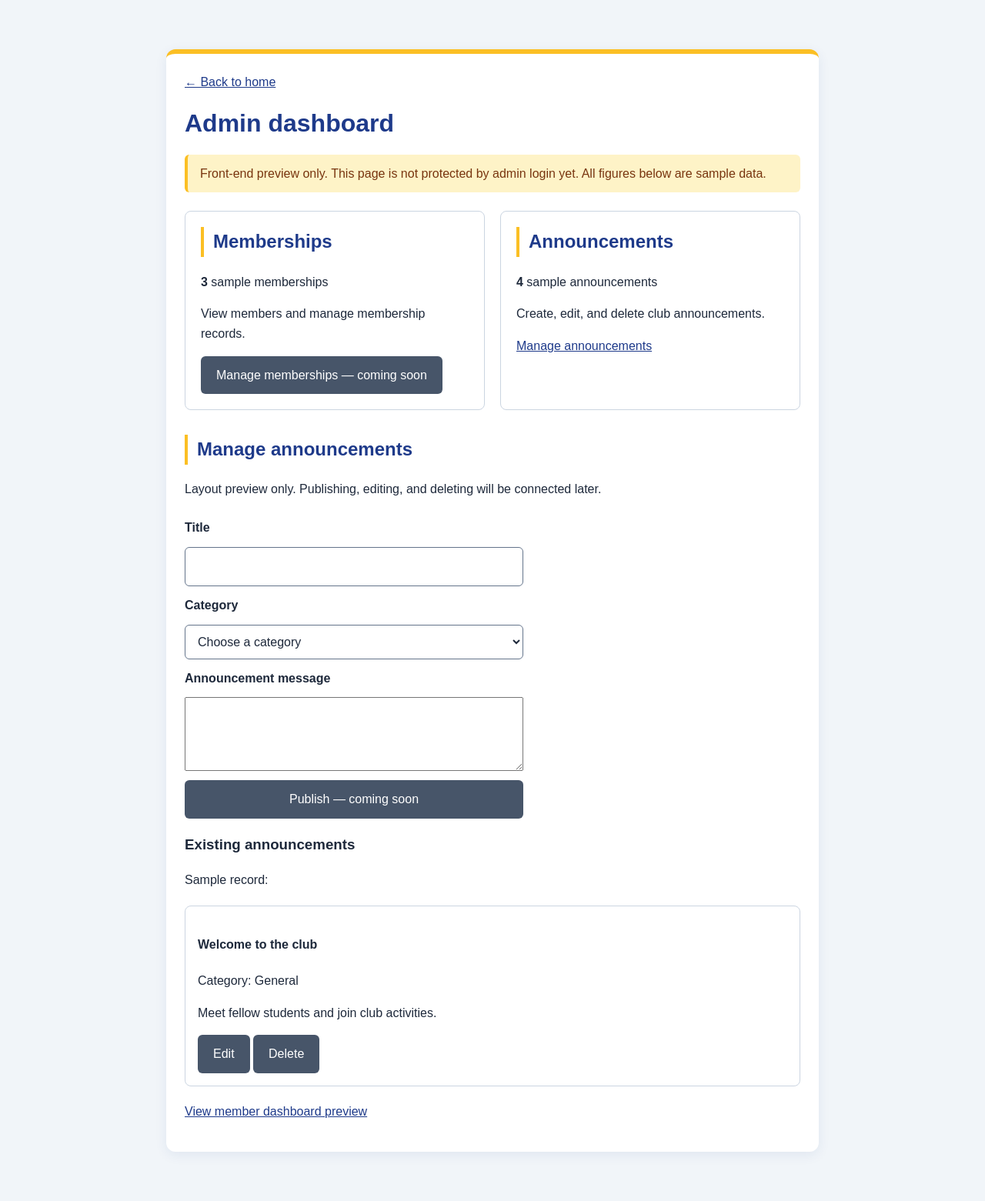
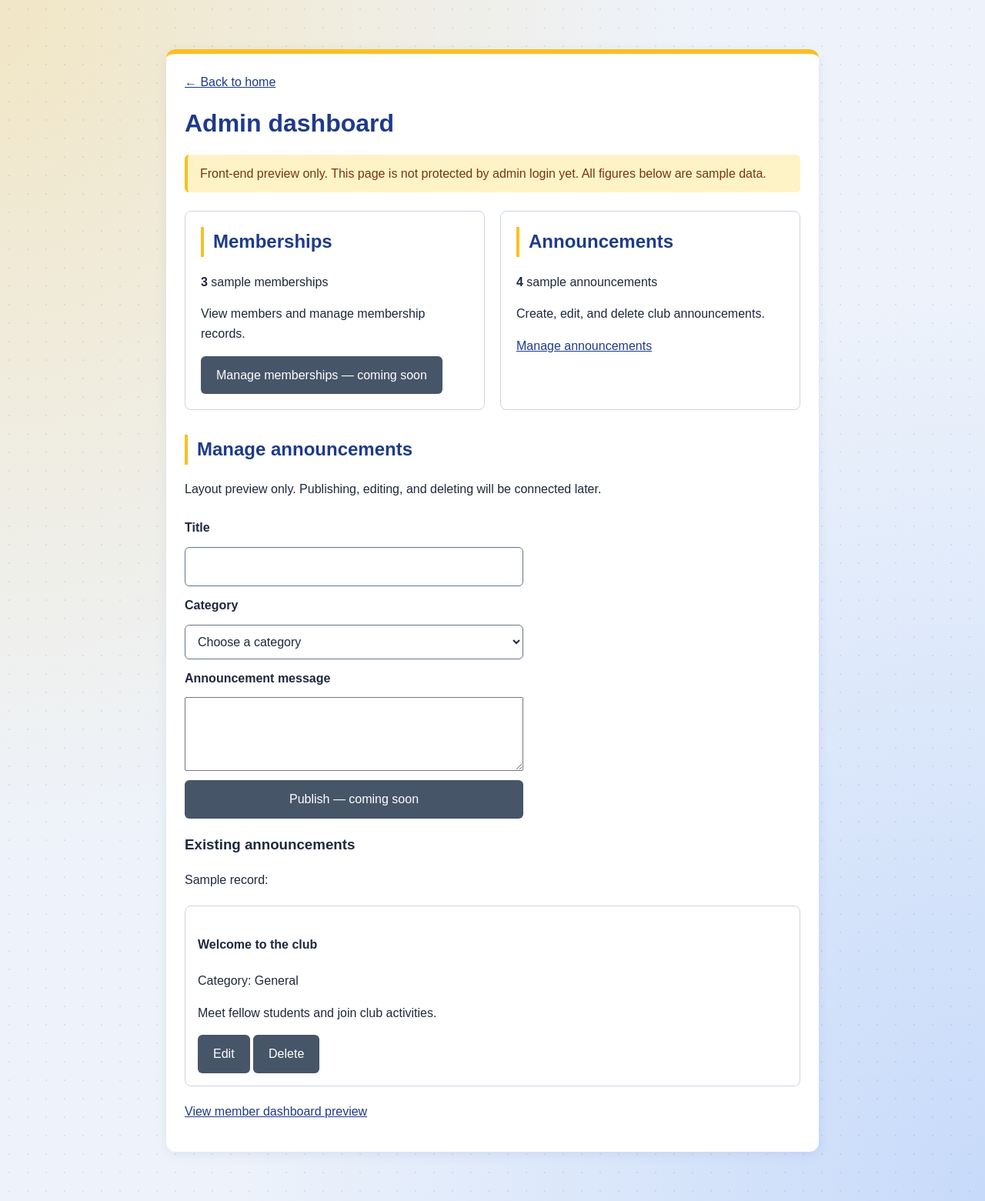
Before and after one commit to mrhsahil/Group-Assessment, a PHP site: page /admin.html in a window 1280 px wide. Shown: the whole page at 77% size. Run offline with PHP 8.4, Linux system fonts and the light colour scheme.

Commit message:
decorative background

```diff
--- a/style.css
+++ b/style.css
@@ -308,3 +308,28 @@ nav[aria-label="Announcement pages"] {
         padding: 24px 16px;
     }
 }
+
+/* Decorative page background */
+body {
+    min-height: 100vh;
+    box-sizing: border-box;
+    background-color: #eef3fb;
+    background-image:
+        radial-gradient(
+            circle,
+            rgba(30, 58, 138, 0.10) 1px,
+            transparent 1.5px
+        ),
+        radial-gradient(
+            ellipse at top left,
+            rgba(251, 191, 36, 0.25),
+            transparent 50%
+        ),
+        radial-gradient(
+            ellipse at bottom right,
+            rgba(59, 130, 246, 0.22),
+            transparent 55%
+        );
+    background-size: 24px 24px, 100% 100%, 100% 100%;
+    background-repeat: repeat, no-repeat, no-repeat;
+}
```
